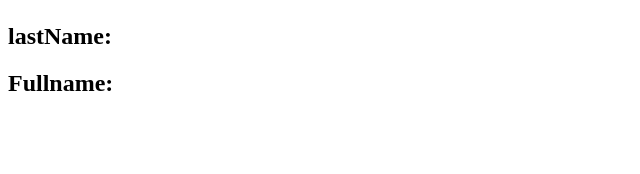
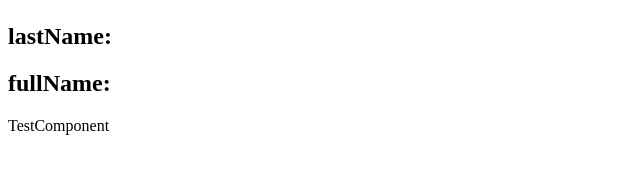
Before and after one commit to dibborah/removeRedundantState, a React (Vite) app: page / in a window 1280 px wide. Shown: the part 190-364 px from the top of the page, without its empty margins (0-640 px from the left). Built offline with nearby package versions, Linux system fonts and the light colour scheme.

Commit message:
remove redundant state and about component and his child re-rendering

```diff
--- a/src/App.jsx
+++ b/src/App.jsx
@@ -1,6 +1,7 @@
 import UserForm from "./UserForm";
 
 const App = () => {
+  console.log("App rendered");
   return (
     <div>
       <UserForm/>
--- /dev/null
+++ b/src/DisplayFullName.jsx
@@ -0,0 +1,8 @@
+
+// eslint-disable-next-line react/prop-types
+const DisplayFullName = ({ fullName}) => {
+    console.log("DisplayForm rendered");
+  return <span>{fullName}</span>;
+};
+
+export default DisplayFullName;
--- /dev/null
+++ b/src/TestComponent.jsx
@@ -0,0 +1,9 @@
+
+const TestComponent = () => {
+    console.log("TestComponent rendered");
+  return (
+    <div>TestComponent</div>
+  )
+}
+
+export default TestComponent;
--- a/src/UserForm.jsx
+++ b/src/UserForm.jsx
@@ -1,9 +1,20 @@
 import { useState } from "react";
+import DisplayFullName from "./DisplayFullName";
+import TestComponent from "./TestComponent";
 
 const UserForm = () => {
+  console.log("Userform rendered");
   const [firstName, setFirstName] = useState("");
   const [lastName, setLastName] = useState("");
-  const [fullName, setFullName] = useState("");
+  //   const [fullName, setFullName] = useState("");
+  const fullName = firstName + " " + lastName;
+
+  // #Note: State Change TRIGGERS re-render
+  // Jab state change hogi tab re-render hoga
+  // jab State change hogi to component aur uske child re-render hongge
+  // lekin us component ka PARENT re-render nhi hoga
+  // for ex-app
+
   return (
     <form>
       <div>
@@ -14,7 +25,7 @@ const UserForm = () => {
           value={firstName}
           onChange={(e) => {
             setFirstName(e.target.value);
-            setFullName(e.target.value + " " + lastName);
+            // setFullName(e.target.value + " " + lastName);
           }}
         />
       </div>
@@ -29,16 +40,19 @@ const UserForm = () => {
           id="lastName"
           value={lastName}
           onChange={(e) => {
-            setLastName(e.target.value)
-            setFullName(firstName + " " + e.target.value);
-        }}
+            setLastName(e.target.value);
+            // setFullName(firstName + " " + e.target.value);
+          }}
         />
       </div>
       <div>
         <h1>User Details</h1>
         <h2>firstName: {firstName}</h2>
         <h2>lastName: {lastName}</h2>
-        <h2>Fullname: {fullName}</h2>
+        <h2>
+          fullName: <DisplayFullName fullName={fullName} />
+        </h2>
+        <TestComponent />
       </div>
     </form>
   );
--- a/src/main.jsx
+++ b/src/main.jsx
@@ -1,9 +1,4 @@
-import React from 'react'
-import ReactDOM from 'react-dom/client'
-import App from './App.jsx'
+import ReactDOM from "react-dom/client";
+import App from "./App.jsx";
 
-ReactDOM.createRoot(document.getElementById('root')).render(
-  <React.StrictMode>
-    <App />
-  </React.StrictMode>,
-)
+ReactDOM.createRoot(document.getElementById("root")).render(<App />);
```
